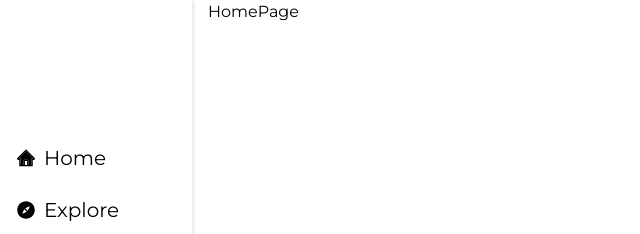
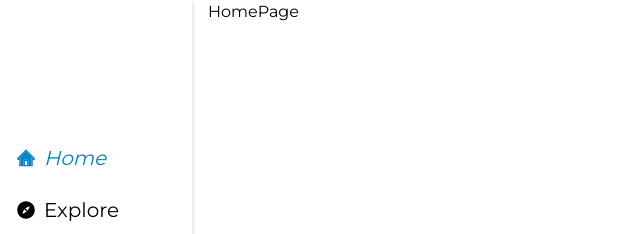
Before and after one commit to shobhit-28/mcr-9, a React (Vite) app: page / in a window 1280 px wide. Shown: the top 234 px of the page, without its empty margins (0-640 px from the left). Built offline with nearby package versions, Linux system fonts and the light colour scheme.

Commit message:
sidebar completed

```diff
--- a/src/components/sideBar/sideBar.jsx
+++ b/src/components/sideBar/sideBar.jsx
@@ -1,29 +1,28 @@
-import { useNavigate } from 'react-router-dom'
+import { NavLink } from 'react-router-dom'
 
 import {AiFillCompass, AiOutlineClockCircle, AiTwotoneHome} from 'react-icons/ai'
 import {RiPlayListAddFill} from 'react-icons/ri'
 
 export const SideBar = () => {
-    const navigate = useNavigate()
 
   return (
     <div className='fixed w-48 h-full pl-4 flex flex-col gap-6 pt-36 shadow-[0_1px_5px_rgb(0,0,0,0.2)]'>
-        <p className="flex gap-2 items-center text-xl cursor-pointer" onClick={() => navigate('/')}>
+        <NavLink className={({isActive}) => `flex gap-2 items-center text-xl ${isActive && 'text-sky-600 italic'}`} to={'/'}>
             <AiTwotoneHome />
             <span className="">Home</span>
-        </p>
-        <p className="flex gap-2 items-center text-xl cursor-pointer" onClick={() => navigate('/explore')}>
+        </NavLink>
+        <NavLink className={({isActive}) => `flex gap-2 items-center text-xl ${isActive && 'text-sky-600 italic'}`} to={'/explore'}>
             <AiFillCompass />
             <span className="">Explore</span>
-        </p>
-        <p className="flex gap-2 items-center text-xl cursor-pointer" onClick={() => navigate('/watchlater')}>
+        </NavLink>
+        <NavLink className={({isActive}) => `flex gap-2 items-center text-xl ${isActive && 'text-sky-600 italic'}`} to={'/playlist'}>
             <RiPlayListAddFill />
             <span className="">Playlists</span>
-        </p>
-        <p className="flex gap-2 items-center text-xl cursor-pointer" onClick={() => navigate('/playlist')}>
+        </NavLink>
+        <NavLink className={({isActive}) => `flex gap-2 items-center text-xl ${isActive && 'text-sky-600 italic'}`} to={'/watchlater'}>
             <AiOutlineClockCircle />
             <span className="">Watch later</span>
-        </p>
+        </NavLink>
     </div>
   )
 }
```
